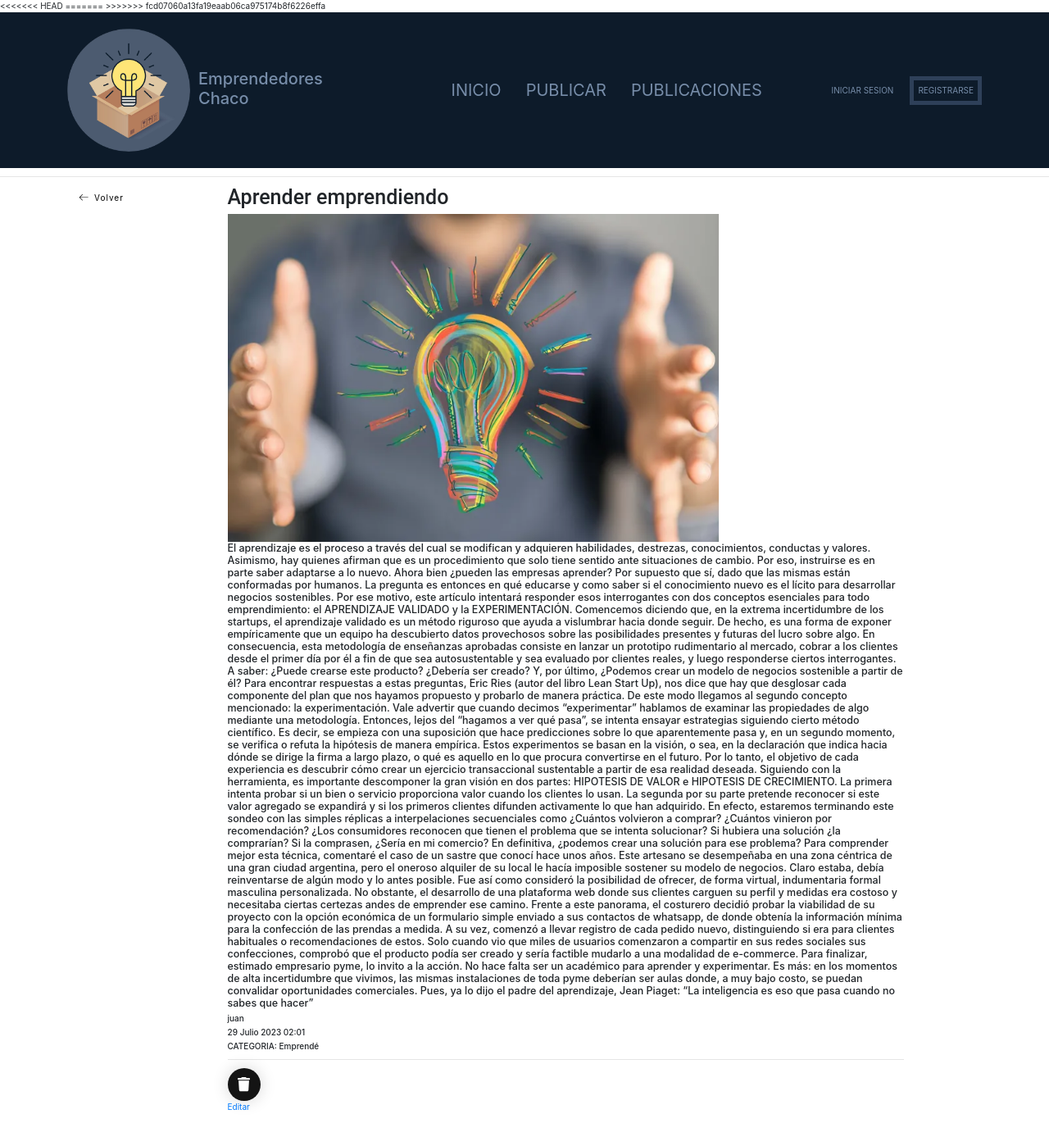
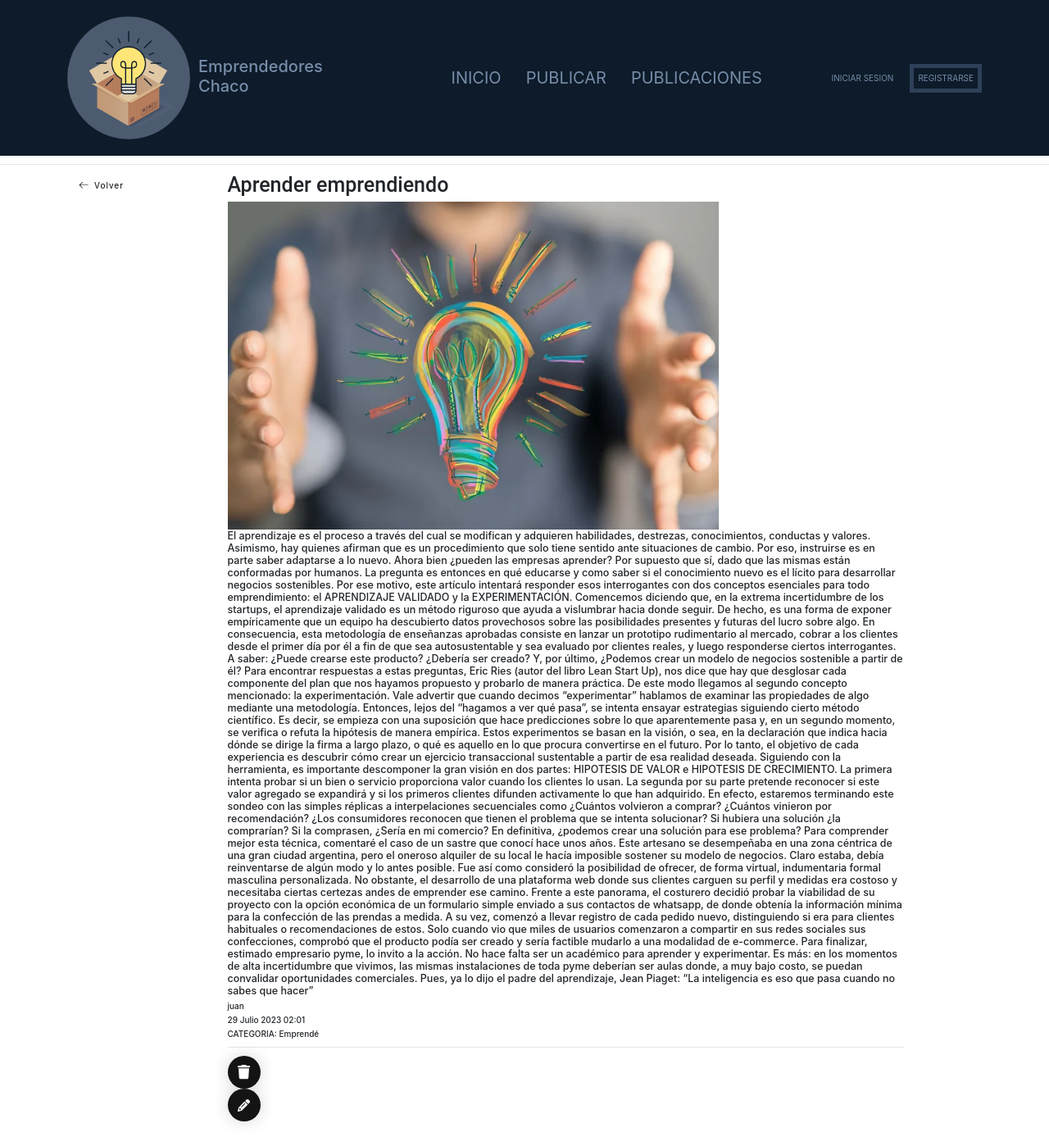
Before and after one commit to Carlosesosa/RepositorioProyectoGrupo7, a Django app: page /publicaciones/Detalle/8 in a window 1280 px wide. Shown: the whole page at 82% size. Before the commit the page ends 1354 px from the top, so only its background shows below. Run offline with Django 4.2, Linux system fonts and the light colour scheme; data comes from the database, SQL or seed files in the repository; both versions use the stored data as it was after the commit; some libraries are stand-ins or nearby versions.

Commit message:
boton EDITAR

```diff
--- a/BlogEmprendedores/static/css/buttons.css
+++ b/BlogEmprendedores/static/css/buttons.css
@@ -199,7 +199,6 @@
     display: block;
     padding: 5px;
     text-decoration: none;
-<<<<<<< HEAD
 }
 
 .dropdown-content a:hover {
@@ -209,6 +208,65 @@
 
 
     /*BOTON DE EDITAR PUBLICACIONES*/
-=======
-}
->>>>>>> 639a8a55e5d23f5b9828f05a4edb5070a2fd920f
+
+    .edit-button {
+        width: 40px;
+        height: 40px;
+        border-radius: 50%;
+        background-color: rgb(20, 20, 20);
+        border: none;
+        font-weight: 600;
+        display: flex;
+        align-items: center;
+        justify-content: center;
+        box-shadow: 0px 0px 20px rgba(0, 0, 0, 0.164);
+        cursor: pointer;
+        transition-duration: 0.3s;
+        overflow: hidden;
+        position: relative;
+        }
+
+        .edit-svgIcon {
+            width: 15px;
+            transition-duration: 0.3s;
+        }
+
+        .edit-svgIcon path {
+            fill: white;
+        }
+
+        .edit-button:hover {
+            width: 90px;
+            border-radius: 50px;
+            transition-duration: 0.3s;
+            background-color: rgb(255, 69, 69);
+            align-items: center;
+        }
+
+        .edit-button:hover .edit-svgIcon {
+            width: 20px;
+            transition-duration: 0.3s;
+            transform: translateY(60%);
+            -webkit-transform: rotate(360deg);
+            -moz-transform: rotate(360deg);
+            -o-transform: rotate(360deg);
+            -ms-transform: rotate(360deg);
+            transform: rotate(360deg);
+        }
+
+        .edit-button::before {
+            display: none;
+            color: white;
+            content: "Editar";
+            transition-duration: 0.3s;
+            font-size: 2px;
+        }
+
+        .edit-button:hover::before {
+            display: block;
+            padding-right: 10px;
+            font-size: 13px;
+            opacity: 1;
+            transform: translateY(0px);
+            transition-duration: 0.3s;
+        }
--- a/BlogEmprendedores/templates/base.html
+++ b/BlogEmprendedores/templates/base.html
@@ -4,16 +4,13 @@
 <html>
 
 <head>
-<<<<<<< HEAD
     <link rel="website icon" type="png" href="{% static 'img/emprende_chaco.png' %}">
     <title>Emprende Chaco</title>
 
   <link rel="stylesheet" type="text/css" href="{% static 'css/main.css' %}">
-=======
   <link rel="website icon" type="png" href="{% static 'img/emprende_chaco.png' %}">
   <title>EmprendeChaco</title>
   <link rel="stylesheet" type="text/css" href="{% static 'css/style.css' %}">
->>>>>>> fcd07060a13fa19eaab06ca975174b8f6226effa
   <link rel="stylesheet" type="text/css" href="{% static 'css/bootstrap.css' %}">
   <link rel="stylesheet" type="text/css" href="{% static 'css/buttons.css' %}">
 
--- a/BlogEmprendedores/templates/publicaciones/detalle.html
+++ b/BlogEmprendedores/templates/publicaciones/detalle.html
@@ -39,8 +39,15 @@
                         </svg>
                     </button>
                 </a>
+                <a href="{% url 'publicaciones:modificar_publicacion' publicacion.pk %}">
+                    <button class="edit-button">
+                        <svg class="edit-svgIcon" viewBox="0 0 512 512">
+                            <path d="M410.3 231l11.3-11.3-33.9-33.9-62.1-62.1L291.7 89.8l-11.3 11.3-22.6 22.6L58.6 322.9c-10.4 10.4-18 23.3-22.2 37.4L1 480.7c-2.5 8.4-.2 17.5 6.1 23.7s15.3 8.5 23.7 6.1l120.3-35.4c14.1-4.2 27-11.8 37.4-22.2L387.7 253.7 410.3 231zM160 399.4l-9.1 22.7c-4 3.1-8.5 5.4-13.3 6.9L59.4 452l23-78.1c1.4-4.9 3.8-9.4 6.9-13.3l22.7-9.1v32c0 8.8 7.2 16 16 16h32zM362.7 18.7L348.3 33.2 325.7 55.8 314.3 67.1l33.9 33.9 62.1 62.1 33.9 33.9 11.3-11.3 22.6-22.6 14.5-14.5c25-25 25-65.5 0-90.5L453.3 18.7c-25-25-65.5-25-90.5 0zm-47.4 168l-144 144c-6.2 6.2-16.4 6.2-22.6 0s-6.2-16.4 0-22.6l144-144c6.2-6.2 16.4-6.2 22.6 0s6.2 16.4 0 22.6z">
+                            </path>
+                        </svg>
+                    </button>
+                </a>
 
-                <a href="{% url 'publicaciones:modificar_publicacion' publicacion.pk %}">Editar</a>
                 </div>
             </div>
         </div>
```
Also changed, not shown: BlogEmprendedores/BlogEmprendedores/db.sqlite3.
